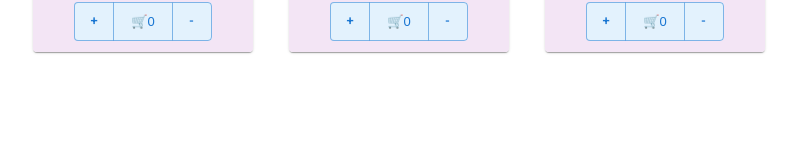
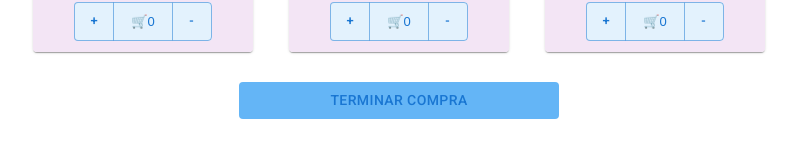
Before and after one commit to TiagoSantaMaria/react, a React (Create React App) app: page /foodmenu in a window 1280 px wide. Shown: the part 932-1078 px from the top of the page, without its empty margins (241-1038 px from the left). Before the commit the page ends 1032 px from the top, so only its background shows below. Built offline with nearby package versions, Linux system fonts and the light colour scheme.

Commit message:
Desafio Terminado

```diff
--- a/src/App.js
+++ b/src/App.js
@@ -11,23 +11,21 @@ import {BrowserRouter as Router, Routes, Route} from 'react-router-dom';
 import Home from './views/Home/Home';
 import FoodMenu from './views/FoodMenu/FoodMenu';
 import CharacterDetail from './views/CharacterDetail/CharacterDetail';
+import Cart from './views/Cart/Cart'
 
 function App() {
+    // Declaracion PEDIDO CLIENTE
+    const orderFood = []
   return (
     <Router>
       <NavBar img={Logo}/>
-
-
       <Routes>
         <Route path='/' element={<Home/>} />
-        <Route path='/foodmenu' element={<FoodMenu/>} />
+        <Route path='/foodmenu' element={<FoodMenu orderFood={orderFood}/>} />
         <Route path='/detail/:id' element={<CharacterDetail/>} />
+        <Route path='/cart' element={<Cart orderFood={orderFood}/>} />
       </Routes>
-
     </Router>
-
-
-
   );
 }
 
--- a/src/components/Item/Item.js
+++ b/src/components/Item/Item.js
@@ -9,17 +9,27 @@ import '../Item/Item.css'
 import { Link } from 'react-router-dom';
 
 
-const Item = ({name, img, desc, stock, onAdd, value, idFood}) => {
+const Item = ({name, img, desc, stock, onAdd, value, idFood, orderFood, foodsArray}) => {
   //LOGICA CONTADOR
   const [counter, setCounter] = useState(0);
   const [stockFood, setStock] = useState(stock);
   const [isAddCart, setIsAddCart] = useState(false);
+  const [food, setFood] = useState();
 
   const agregarCantidad = () => {
     if(counter>0){
       onAdd(counter);
       setCounter(0);
       setIsAddCart(true);
+      console.log(idFood);
+      console.log(foodsArray[2].idFood)
+      setFood(foodsArray.find(food => food.idFood === idFood));
+      const comidaencontrada = foodsArray.find(food => food.idFood === idFood);
+      console.log(comidaencontrada);
+      console.log(food);
+      orderFood.push(comidaencontrada);
+      console.log(orderFood);
+
     }
   }
   const handlerCounterUp = () =>{
@@ -66,7 +76,6 @@ const Item = ({name, img, desc, stock, onAdd, value, idFood}) => {
           </Typography>
         </CardContent>
         <CardContent sx={{height:38, bgcolor:'#f3e5f5'}}>
-          {/* //ACA PONER BOTON DE IR AL CARRITO */}
         </CardContent>
       </Card>
     :
--- a/src/components/ItemDetailConteiner/ItemDetailConteiner.js
+++ b/src/components/ItemDetailConteiner/ItemDetailConteiner.js
@@ -18,6 +18,7 @@ const ItemDetailConteiner = ({name, img, desc, stock, onAdd, value, idFood, comp
       onAdd(counter);
       setCounter(0);
       setIsAddCart(true);
+      console.log(idFood)
     }
   }
   const handlerCounterUp = () =>{
--- a/src/components/ItemList/ItemList.js
+++ b/src/components/ItemList/ItemList.js
@@ -2,8 +2,9 @@ import React from 'react'
 import Item from '../Item/Item'
 import '../ItemList/ItemList.css'
 
+const ItemList = ({foodsArray, onAdd, orderFood}) => {
 
-const ItemList = ({foodsArray, onAdd}) => {
+
   return (
         foodsArray.map((food) =>
           <div key={food.idFood}>
@@ -16,6 +17,8 @@ const ItemList = ({foodsArray, onAdd}) => {
               img={food.img}
               onAdd={onAdd}
               idFood={food.idFood}
+              orderFood={orderFood}
+              foodsArray={foodsArray}
             />
             }
           </div>
--- a/src/components/ItemListContainer/ItemListContainer.css
+++ b/src/components/ItemListContainer/ItemListContainer.css
@@ -16,3 +16,8 @@
 .sacarEstilo{
     text-decoration: none;
 }
+.acomodoBoton{
+    width: 25vw;
+    display: flex;
+    justify-content: center;
+}
--- a/src/components/ItemListContainer/ItemListContainer.js
+++ b/src/components/ItemListContainer/ItemListContainer.js
@@ -2,9 +2,13 @@ import React, { useEffect, useState } from 'react';
 import ItemList from '../ItemList/ItemList';
 import LoadingComp from '../LoadingComp/LoadingComp'
 import '../ItemListContainer/ItemListContainer.css'
+import { Link } from 'react-router-dom';
+import { Button } from '@mui/material';
 
 
-const ItemListContainer = () => {
+
+
+const ItemListContainer = ({orderFood}) => {
   //NOTIFICACION ADD CARRITO
   const onAdd = (quantify) =>{
     alert(`Se agregaron ${quantify}`);
@@ -29,14 +33,20 @@ const ItemListContainer = () => {
     }
   },[])
 
+
+
   return (
-    <div className='divPadre'>
-      <div className='divHijo'>
+      <div className='divPadre'>
         {
-          isLoading ? <LoadingComp/> : <ItemList foodsArray={foods} onAdd={onAdd}/>
+          isLoading ?
+          <LoadingComp/>
+          :
+          <div className='divHijo'>
+            <ItemList foodsArray={foods} onAdd={onAdd} orderFood={orderFood}/>
+            <Link className='linksReact' to = {`/cart`}> <Button className='acomodoBoton' sx={{mt:1.5, bgcolor:'#64b5f6'}}>TERMINAR COMPRA</Button></Link>
+          </div>
         }
       </div>
-    </div>
   )
 }
 
--- a/src/components/Navbar/NavBar.js
+++ b/src/components/Navbar/NavBar.js
@@ -57,7 +57,6 @@ const NavBarr = ({img}) => {
                                 <Link className='linksReact' to = {`/foodmenu`}> <Tab label="Carta"/> </Link>
                                 {/* <Tab label="Reserva"/>
                                 <Tab label="Ayuda"/> */}
-
                               </Tabs>
                               <Button sx={{marginLeft:"auto", background:"#004346"}} variant="contained">
                                 <ItemCountInNavBar
--- /dev/null
+++ b/src/views/Cart/Cart.css
@@ -0,0 +1,6 @@
+.acomodoCart{
+    width: 100vw;
+    margin-top: 200px;
+    text-align: center;
+    color: black;
+}
--- /dev/null
+++ b/src/views/Cart/Cart.js
@@ -0,0 +1,17 @@
+import React from 'react'
+import './Cart.css'
+
+const Cart = ({orderFood}) => {
+  return (
+    <div>
+        <div className='acomodoCart'>
+            <p>Estas en el CARRITO - VER EN CONSOLA QUE SE GUARDARON LOS PRODUCTOS AGREGADOS AL CARRITO</p>
+        </div>
+        {
+          console.log(orderFood)
+        }
+    </div>
+  )
+}
+
+export default Cart
--- a/src/views/FoodMenu/FoodMenu.css
+++ b/src/views/FoodMenu/FoodMenu.css
@@ -1,3 +1,8 @@
 .acomodo{
     margin-top: 100px;
 }
+.acomodo2{
+    width: 100vw;
+    display: flex;
+    justify-content: center;
+}
--- a/src/views/FoodMenu/FoodMenu.js
+++ b/src/views/FoodMenu/FoodMenu.js
@@ -4,13 +4,13 @@ import './FoodMenu.css'
 //COMPONENT
 import ItemListContainer from '../../components/ItemListContainer/ItemListContainer'
 
-
-const FoodMenu = () => {
+const FoodMenu = ({orderFood}) => {
   return (
-    <div className='acomodo'>
-        <ItemListContainer/>
+    <div>
+      <div className='acomodo'>
+        <ItemListContainer orderFood={orderFood}/>
+      </div>
     </div>
-
   )
 }
 
```
